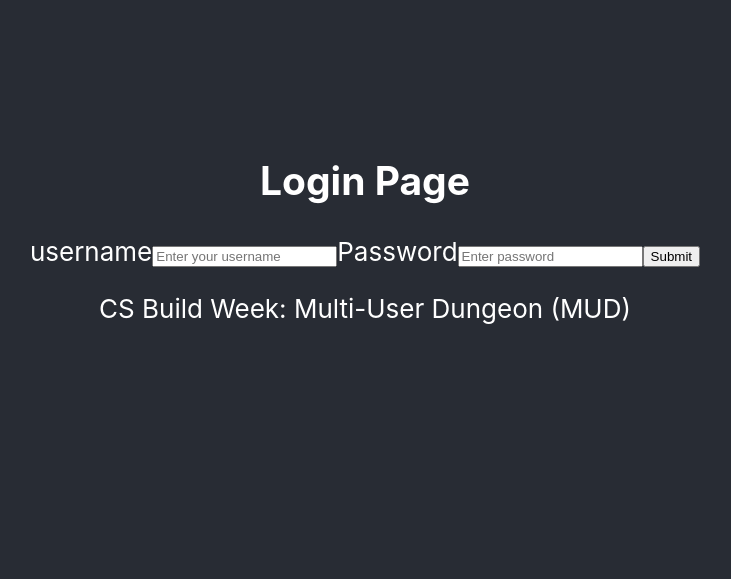
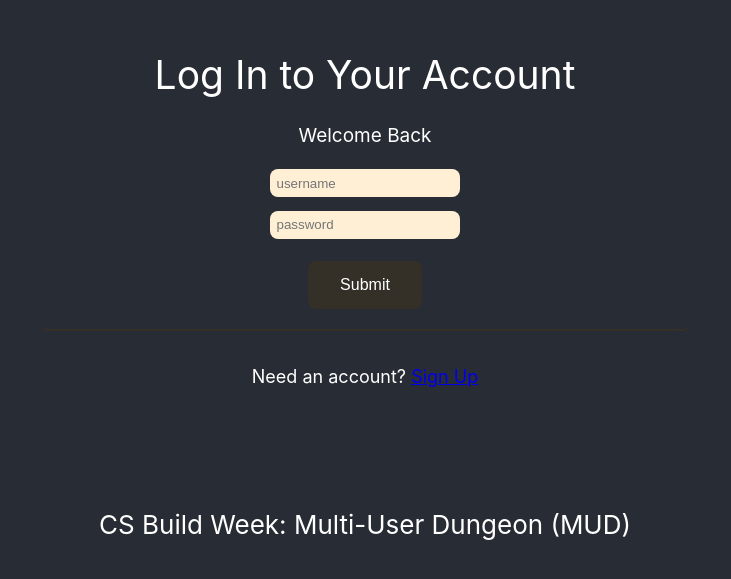
Before and after one commit to CSBuildWeeks/CS-Build-Weeks-FE, a React (Create React App) app in the folder my-app/: page /login in a window 1280 px wide. Shown: the part 163-742 px from the top of the page, without its empty margins (275-1006 px from the left). Built offline with nearby package versions, Linux system fonts and the light colour scheme.

Commit message:
styled Login & Reg

```diff
--- a/my-app/src/Components/Login.js
+++ b/my-app/src/Components/Login.js
@@ -1,5 +1,7 @@
 import React, { Component,useState } from 'react';
 import axios from 'axios';
+import styled from 'styled-components';
+import { Link } from 'react-router-dom'
 
 
 const initialUser = {
@@ -14,19 +16,19 @@ export default function Login(props) {
 
     function inputHandler(event) {
         const updatedUser = { ...user, [event.target.name]: event.target.value };
-        console.log(
-          "inputHandler",
-          event.target.name,
-          event.target.value,
-          updatedUser
-        );
+        // console.log(
+        //   "inputHandler",
+        //   event.target.name,
+        //   event.target.value,
+        //   updatedUser
+        // );
         setUser(updatedUser);
       }
 
 
     function submitHandler(event) {
         event.preventDefault();
-        console.log("user state", user);
+        // console.log("user state", user);
 
 
         // add heruko api link here:
@@ -38,8 +40,8 @@ export default function Login(props) {
               const token = res.data.key
               localStorage.setItem('token', `Token ${token}`)
               // localStorage.setItem('Authorization', res.data.key)
-              console.log('localstorage', localStorage)
-              console.log('res.data.key?', res.data.key)
+              // console.log('localstorage', localStorage)
+              // console.log('res.data.key?', res.data.key)
               props.history.push('/world')
             }
           })
@@ -54,40 +56,132 @@ export default function Login(props) {
         }
 
         return (
-    <div className="login-form">
+              <Content>
                 <div className="container">
 
-    <form onSubmit={submitHandler}>
-          <section>
-            <h1>Login Page</h1>
-          </section>
-    <label htmlFor="username">username</label>
-    <input className="input"
+
+              <Form onSubmit={submitHandler}>
+              <Content>
+                    <Legend>
+                      Log In to Your Account</Legend>
+                      <Span>Welcome Back</Span>
+                    </Content>
+
+              {/* <Label htmlFor="username">Username</Label> */}
+              <Inputt className="input"
                   type="text"
                   id="username"
                   name="username" required
-        placeholder="Enter your username"
+                  placeholder="username"
                   value={user.username}
                   onChange={inputHandler}
                   />
 
-    <label className="label">Password</label>
-    <input className="input"
+              {/* <Label className="label">Password</Label> */}
+              <Inputt className="input"
                   type="password"
                   id="password"
                   name="password" required
-        placeholder="Enter password"
+                  placeholder="password"
                   value={user.password}
                   onChange={inputHandler}
                   />
+                          {/* </Inputs> */}
 
-    <button type="submit">Submit</button>
-    </form>
+              <Button type="submit">Submit</Button>
+              </Form>
+              </div>
               {/* {message
                     ? (<h4>{message}</h4>)
                     : undefined
                   } */}
-    </div>
-</div>
+              {/* </div> */}
+              <Previous class = "previous">Need an account? <Link to = '/sign-up'>Sign Up </Link></Previous>
+          </Content>
             );
           }
+
+
+
+{/* Styled Components */}
+
+const Form = styled.form`
+display: flex;
+flex-direction: column;
+align-items: center;
+justify-content: center;
+padding: 5px;
+margin:5px;
+border-radius: 8px;
+color: #343028;
+font-size: 20px;
+width: 40rem;
+margin-top: 7rem;
+border-bottom: 2px solid #343028;
+
+
+`
+const Legend = styled.legend`
+font-size: 39px;
+margin: 26px;
+color: white;
+`
+
+const Button = styled.button`
+border-radius: 8px;
+border: none;
+color: white;
+padding: 15px 32px;
+margin: 15px;
+margin-top: 15px;
+background: #343028
+font-size: 1rem;
+`
+const Inputs = styled.div`
+margin: 5px;
+display: flex;
+flex-direction: column;
+// border-bottom: 2px solid #343028;
+color: white;
+
+`
+
+const Label = styled.div`
+margin: 5px;
+color: #white;
+
+
+`
+const Inputt = styled.input`
+// border: solid 1.8px #aacddf;
+// border-radius: 8px;
+// width: 27rem;
+// height: 2rem;
+padding: 0.5em;
+margin: 0.5em;
+color: #343028;
+background: papayawhip;
+border: none;
+border-radius: 8px;
+`
+
+const Span = styled.span`
+margin-bottom: 15px;
+font-size: 19px;
+color: white;
+
+`
+const Content = styled.div`
+display: flex;
+flex-direction: column;
+align-items: center;
+`
+
+const Previous = styled.div`
+text-align: center;
+margin-top: 30px;
+margin-bottom: 6rem;
+font-size: 18px;
+color: #white;
+
+`
--- a/my-app/src/Components/Register.js
+++ b/my-app/src/Components/Register.js
@@ -47,21 +47,24 @@ const Register = (props) => {
            <div>
 
             <Inputs>
-            <label>Enter Your Username</label>
-                <Inputt type = 'username' name = 'username' onChange = {handleChange} value = {inputs.username} required/>
+            {/* <label>Enter Your Username</label> */}
+                <Inputt                   placeholder="username"
+type = 'username' name = 'username' onChange = {handleChange} value = {inputs.username} required/>
             </Inputs>
             <Inputs>
-            <label>Password1</label>
-                <Inputt type = 'password1' name = 'password1' onChange = {handleChange} value = {inputs.password1} required/>
+            {/* <label>Password1</label> */}
+                <Inputt                   placeholder="password1"
+type = 'password1' name = 'password1' onChange = {handleChange} value = {inputs.password1} required/>
             </Inputs>
             <Inputs>
-            <label>Password2</label>
-                <Inputt type = 'password2' name = 'password2' onChange = {handleChange} value = {inputs.password2} required/>
+            {/* <label>Password2</label> */}
+                <Inputt                   placeholder="password2"
+type = 'password2' name = 'password2' onChange = {handleChange} value = {inputs.password2} required/>
             </Inputs>
             </div>
             <Button type = 'submit' >Sign Up</Button>
         </Form>
-        <Previous class = "previous">Already Have an Account? <Link to = '/'>Register Here</Link></Previous>
+        <Previous class = "previous">Already Have an Account? <Link to = '/login'>Login Here</Link></Previous>
         </Content>
     )
 }
@@ -75,19 +78,22 @@ display: flex;
 flex-direction: column;
 align-items: center;
 justify-content: center;
-background: #f1ffff;
+// background: #CAD4DD;
 padding: 5px;
 margin:5px;
 border-radius: 8px;
-color: #1f4852;
+color: #343028;
 font-size: 20px;
 width: 40rem;
 margin-top: 7rem;
+border-bottom: 2px solid #343028;
+
 
 `
 const Legend = styled.legend`
 font-size: 39px;
 margin: 26px;
+color: white;
 `
 
 const Button = styled.button`
@@ -97,25 +103,36 @@ color: white;
 padding: 15px 32px;
 margin: 15px;
 margin-top: 15px;
-background: #3C8C9E
+background: #343028
 font-size: 1rem;
 `
 const Inputs = styled.div`
 margin: 5px;
 display: flex;
 flex-direction: column;
+// border-bottom: 2px solid #343028;
+color: white;
+
 `
 
 const Inputt = styled.input`
-border: solid 1.8px #aacddf;
+// border: solid 1.8px #aacddf;
+// border-radius: 8px;
+// width: 27rem;
+// height: 2rem;
+padding: 0.5em;
+margin: 0.5em;
+color: #343028;
+background: papayawhip;
+border: none;
 border-radius: 8px;
-width: 27rem;
-height: 2rem;
 `
 
 const Span = styled.span`
 margin-bottom: 15px;
 font-size: 19px;
+color: white;
+
 `
 const Content = styled.div`
 display: flex;
@@ -128,6 +145,6 @@ text-align: center;
 margin-top: 30px;
 margin-bottom: 6rem;
 font-size: 18px;
-color: #1f4852
+color: #white;
 
 `
```
Lines whose indentation alone changed are shown as unchanged.
